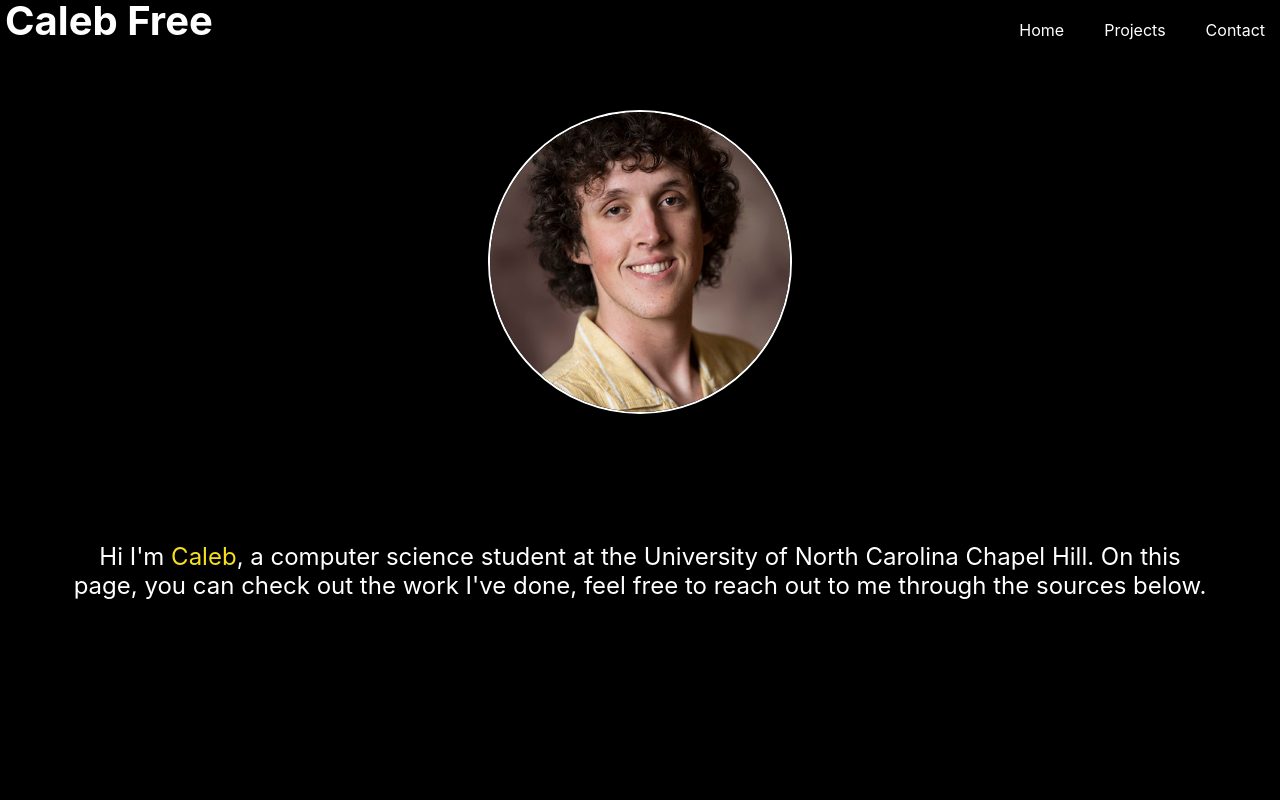
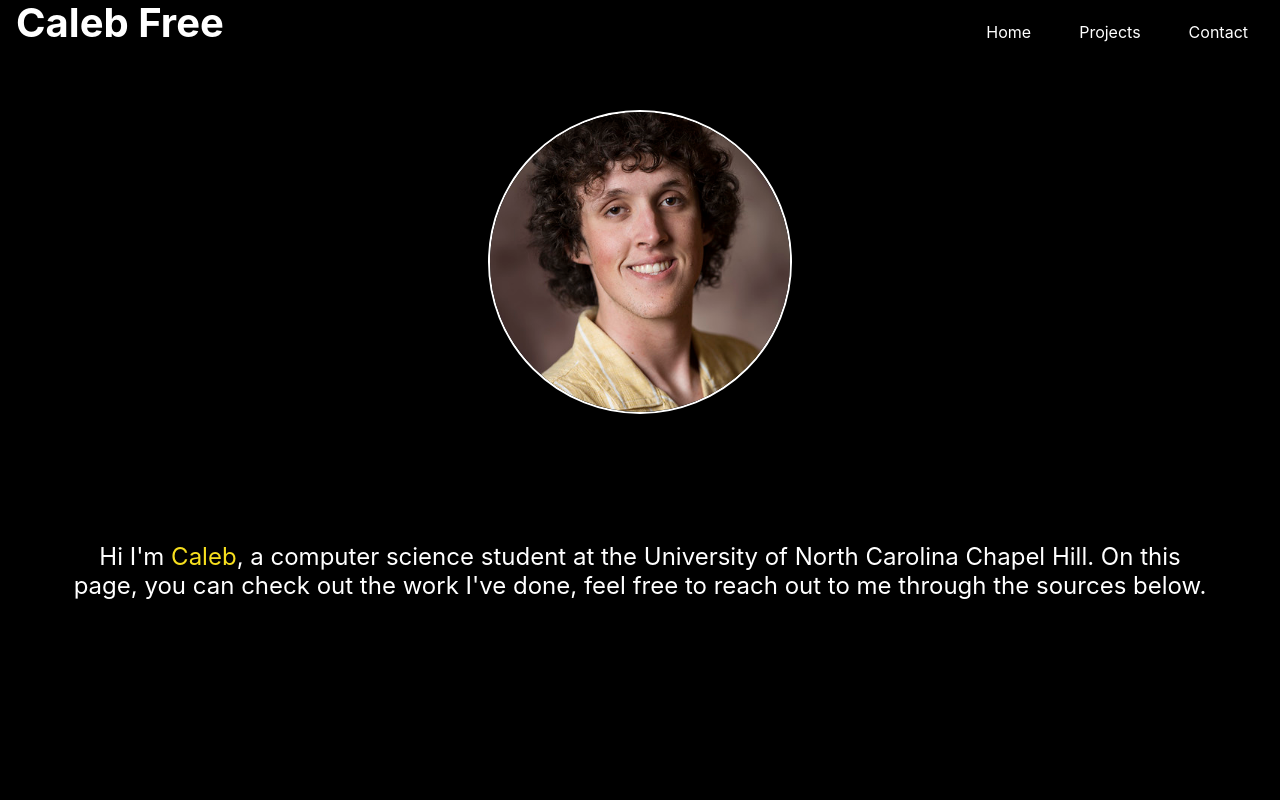
Before and after one commit to cdfree1/Personal-Portfolio-Caleb-F, a React (Create React App) app: page / in a window 1280 px wide. Shown: the top 800 px of the page. Built offline with nearby package versions, Linux system fonts and the light colour scheme.

Commit message:
Fixed header spacing

```diff
--- a/src/App.css
+++ b/src/App.css
@@ -58,3 +58,9 @@ section p {
 .contact-icons a:hover {
   color: #f7df1e;
 }
+
+@media (max-width: 768px) {
+  .Personal-Portfolio {
+    padding-top: 15rem; /* Adjust for smaller header */
+  }
+}
--- a/src/App.js
+++ b/src/App.js
@@ -20,7 +20,7 @@ const projects = [
     link: "https://cdfree1.github.io/Personal-Portfolio-Caleb-F/"
   },
   {
-    title: "Project 2",
+    title: "Project 3",
     description: "NA",
     image: progress,
     link: "https://cdfree1.github.io/Personal-Portfolio-Caleb-F/"
--- a/src/components/Navbar.css
+++ b/src/components/Navbar.css
@@ -1,33 +1,61 @@
 .navbar {
     position: fixed;
     top: 0;
-    left: 5px;
+    left: 0;
     width: 100%;
     margin: 0;
     background-color: #000000;
-    height: 60px;
+    height: 4rem;
     display: flex;
     justify-content: space-between;
     align-items: center;
     z-index: 1000;
+    padding: 0 1rem;
+    box-sizing: border-box;
 }
 
 .navbar-title {
     color: white;
     margin: 0;
+    font-size: 1.5rem;
 }
-.navbar-title .yellow{
+
+.navbar-title .yellow {
     color: #f7df1e;
+}
+
+.navbar .links {
+    display: flex;
+    gap: 1rem;
 }
 
 .navbar .links a {
     color: white;
-    padding: 14px 20px;
     text-decoration: none;
     text-align: center;
+    padding: 0.5rem 1rem;
+    transition: all 0.3s ease;
 }
 
 .navbar .links a:hover {
     background-color: #ddd;
     color: black;
+    border-radius: 5px;
 }
+
+@media (max-width: 768px) {
+    .navbar {
+        flex-direction: column;
+        height: auto;
+        padding: 0.5rem;
+    }
+
+    .navbar-title {
+        font-size: 1.2rem;
+    }
+
+    .navbar .links {
+        flex-direction: column;
+        gap: 0.5rem;
+    }
+}
```
